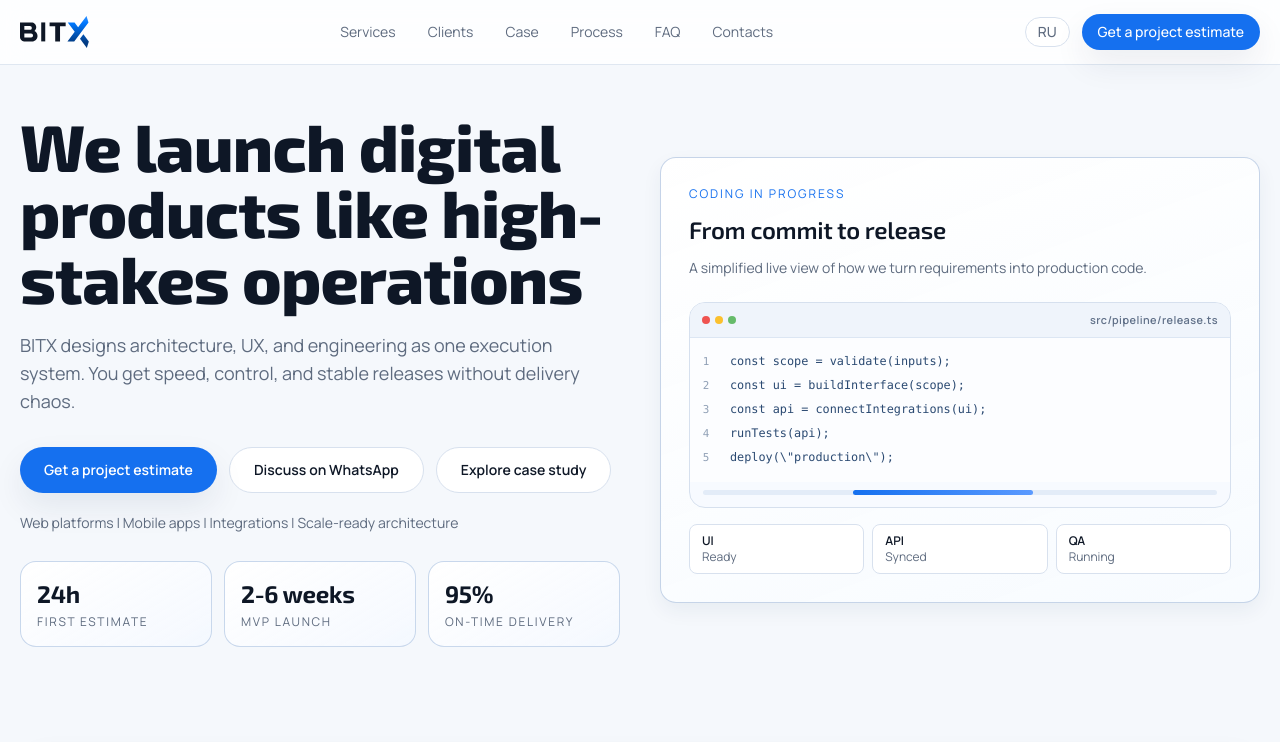
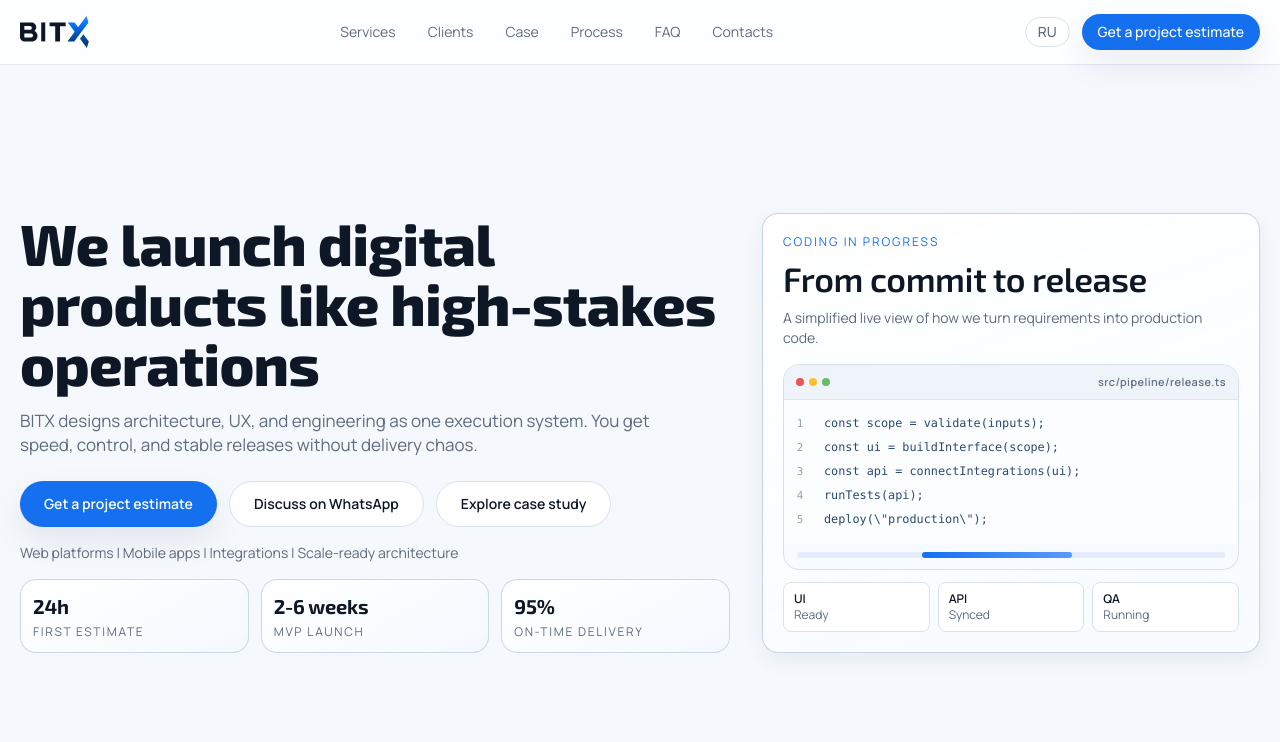
Before and after one commit to ll220l0/bitx-landing, a Next.js app: page /en in a window 1280 px wide. Shown: the top 742 px of the page. Built offline with nearby package versions, Linux system fonts and the light colour scheme; no server answers.

Commit message:
Fit hero content into first desktop viewport

```diff
--- a/app/[locale]/_client.tsx
+++ b/app/[locale]/_client.tsx
@@ -161,26 +161,26 @@ export default function LandingClient({ locale }: { locale: Locale }) {
         </div>
       ) : null}
 
-      <section className="relative isolate overflow-hidden pt-1 md:pt-2">
+      <section className="relative isolate overflow-hidden pt-0">
         <Container>
-          <div className="grid items-center gap-10 py-6 md:grid-cols-12 md:gap-10 md:py-10">
-            <div className="md:col-span-6 reveal" data-reveal>
-              <h1 className="display-font text-[40px] font-extrabold leading-[1.08] sm:text-5xl md:text-[58px] xl:text-[66px]">{heroTitle}</h1>
-              <p className="mt-5 max-w-2xl text-base text-muted md:text-lg">{dict.hero.sub}</p>
+          <div className="grid items-center gap-8 py-5 md:min-h-[calc(100dvh-64px)] md:grid-cols-12 md:gap-8 md:py-6 lg:py-8">
+            <div className="md:col-span-7 reveal" data-reveal>
+              <h1 className="display-font text-[36px] font-extrabold leading-[1.04] sm:text-[44px] md:text-[48px] lg:text-[54px] xl:text-[58px]">{heroTitle}</h1>
+              <p className="mt-4 max-w-2xl text-base text-muted md:text-[17px]">{dict.hero.sub}</p>
 
-              <div className="mt-8 flex flex-col gap-3 sm:flex-row sm:flex-wrap">
+              <div className="mt-6 flex flex-col gap-3 sm:flex-row sm:flex-wrap">
                 <a href="#contacts" className="cta-button-shine inline-flex items-center justify-center rounded-full bg-electric px-6 py-3 text-sm font-semibold text-white shadow-soft hover:opacity-95 transition">{dict.hero.ctaPrimary}</a>
                 <a href={waHeroHref} target="_blank" rel="noreferrer" className="inline-flex items-center justify-center rounded-full border border-line bg-white px-6 py-3 text-sm font-semibold hover:border-electric hover:text-fg transition">{dict.hero.ctaWhatsapp}</a>
                 <a href="#case" className="inline-flex items-center justify-center rounded-full border border-line bg-white px-6 py-3 text-sm font-semibold hover:border-electric hover:text-fg transition">{dict.hero.ctaSecondary}</a>
               </div>
 
-              <div className="mt-5 text-sm text-muted">{dict.hero.chips}</div>
+              <div className="mt-4 text-sm text-muted">{dict.hero.chips}</div>
 
               {heroMetrics.length ? (
-                <div className="mt-7 grid gap-3 sm:grid-cols-3">
+                <div className="mt-4 hidden gap-3 sm:grid-cols-3 xl:grid">
                   {heroMetrics.map((metric: any, idx: number) => (
-                    <div key={idx} className="metric-card rounded-2xl p-4 reveal" data-reveal>
-                      <div className="display-font text-2xl font-bold text-fg">{metric.value}</div>
+                    <div key={idx} className="metric-card rounded-2xl p-3 reveal" data-reveal>
+                      <div className="display-font text-xl font-bold text-fg">{metric.value}</div>
                       <div className="mt-1 text-xs uppercase tracking-[0.14em] text-muted">{metric.label}</div>
                     </div>
                   ))}
@@ -188,13 +188,13 @@ export default function LandingClient({ locale }: { locale: Locale }) {
               ) : null}
             </div>
 
-            <div className="md:col-span-6 reveal reveal-delay-1" data-reveal>
-              <div className="ui-card glass-card rounded-3xl p-6 shadow-soft md:p-7">
+            <div className="md:col-span-5 reveal reveal-delay-1" data-reveal>
+              <div className="ui-card glass-card rounded-3xl p-5 shadow-soft md:p-5">
                 <div className="text-xs uppercase tracking-[0.16em] text-electric">{locale === "en" ? "Coding in progress" : "Кодинг в процессе"}</div>
-                <div className="display-font mt-3 text-2xl font-semibold">{locale === "en" ? "From commit to release" : "От коммита до релиза"}</div>
-                <p className="mt-3 text-sm text-muted">{locale === "en" ? "A simplified live view of how we turn requirements into production code." : "Упрощенный live-вид того, как мы превращаем требования в рабочий продакшн-код."}</p>
+                <div className="display-font mt-2 text-[30px] font-semibold leading-tight md:text-[34px]">{locale === "en" ? "From commit to release" : "От коммита до релиза"}</div>
+                <p className="mt-2 text-sm text-muted">{locale === "en" ? "A simplified live view of how we turn requirements into production code." : "Упрощенный live-вид того, как мы превращаем требования в рабочий продакшн-код."}</p>
 
-                <div className="code-editor mt-6">
+                <div className="code-editor mt-4">
                   <div className="code-editor-head">
                     <div className="code-dots">
                       <span />
@@ -231,16 +231,16 @@ export default function LandingClient({ locale }: { locale: Locale }) {
                   </div>
                 </div>
 
-                <div className="mt-4 grid grid-cols-3 gap-2 text-xs">
-                  <div className="rounded-lg border border-line bg-white px-3 py-2 text-muted">
+                <div className="mt-3 grid grid-cols-3 gap-2 text-xs">
+                  <div className="rounded-lg border border-line bg-white px-2.5 py-2 text-muted">
                     <span className="block font-semibold text-fg">UI</span>
                     <span>{locale === "en" ? "Ready" : "Готово"}</span>
                   </div>
-                  <div className="rounded-lg border border-line bg-white px-3 py-2 text-muted">
+                  <div className="rounded-lg border border-line bg-white px-2.5 py-2 text-muted">
                     <span className="block font-semibold text-fg">API</span>
                     <span>{locale === "en" ? "Synced" : "Синхрон"}</span>
                   </div>
-                  <div className="rounded-lg border border-line bg-white px-3 py-2 text-muted">
+                  <div className="rounded-lg border border-line bg-white px-2.5 py-2 text-muted">
                     <span className="block font-semibold text-fg">QA</span>
                     <span>{locale === "en" ? "Running" : "Проверка"}</span>
                   </div>
```
